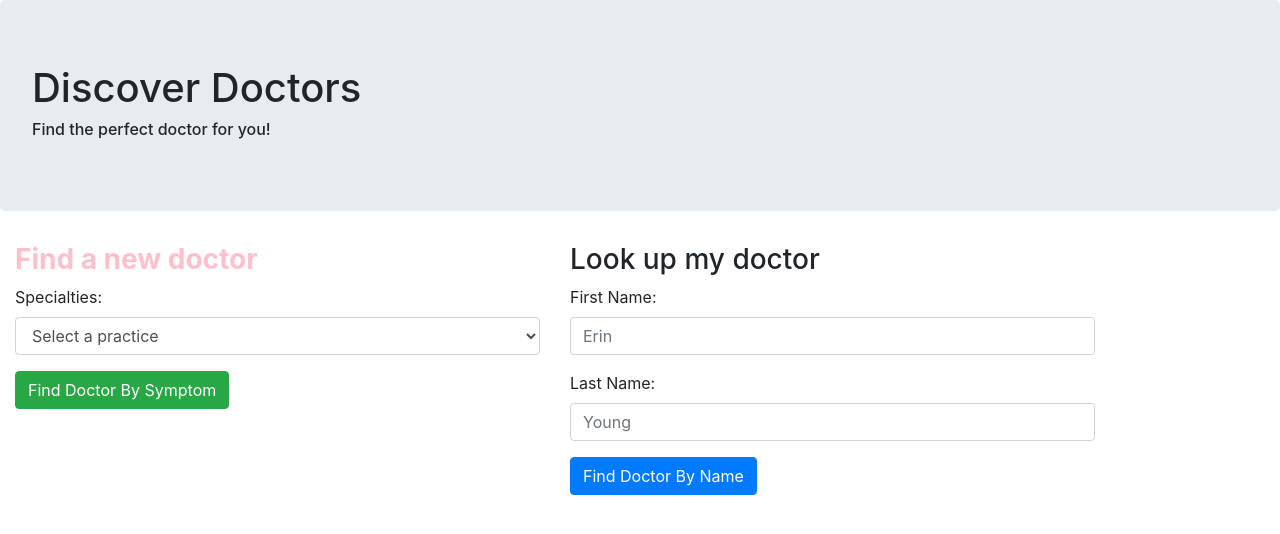
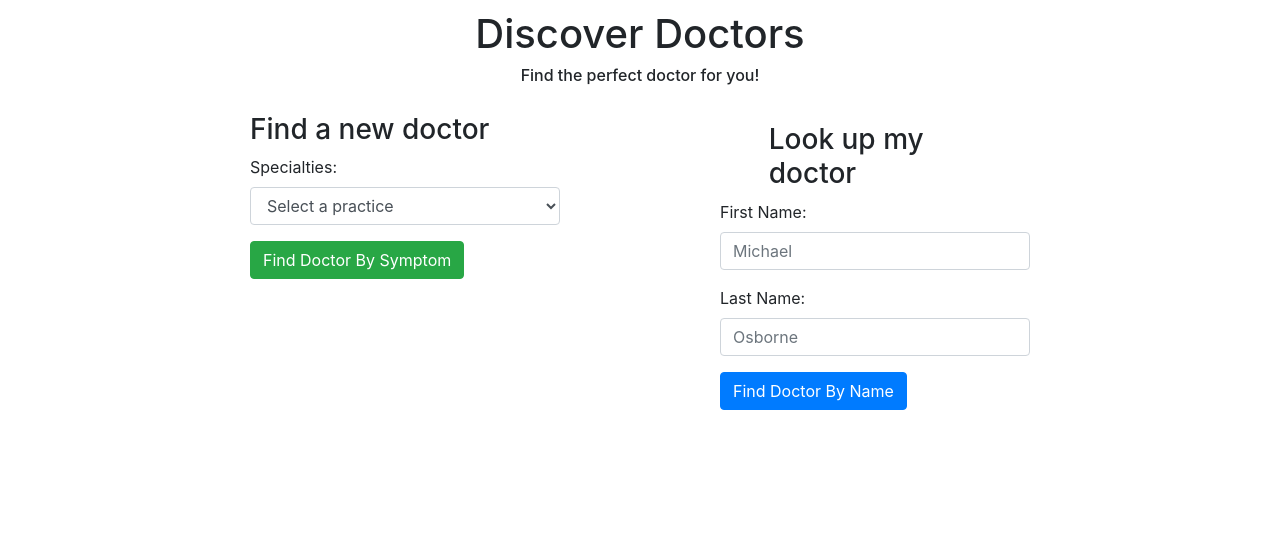
Before and after one commit to nikkiboyd/DocGawk, a website built with webpack: page src/index.html in a window 1280 px wide. Built offline with nearby package versions, Linux system fonts and the light colour scheme.

Commit message:
style user input form

```diff
--- a/src/index.html
+++ b/src/index.html
@@ -5,13 +5,13 @@
     <title>Discover Doctors</title>
   </head>
   <body>
-    <div class="jumbotron">
+    <div class="jumbotron center">
       <h1>Discover Doctors</h1>
       <h6>Find the perfect doctor for you!</h6>
     </div>
-    <div class="container row">
+    <div class="container row center">
       <div class="col-md-6">
-          <h3 class="modifyColor">Find a new doctor</h3>
+          <h3>Find a new doctor</h3>
           <div class="form-group">
             <label for="symptom">Specialties:</label>
             <select class="form-control" id="symptom">
@@ -35,18 +35,19 @@
           <button id="find-doctor-by-symptom" class="btn btn-success">Find Doctor By Symptom</button>
         </div>
         <div class="col-md-6">
-          <h3>Look up my doctor</h3>
+          <h3 div class="center">Look up my doctor</h3>
           <div class="form-group">
             <label for="first-name">First Name:</label>
-            <input type="text" class="form-control" id="first-name" placeholder="Erin">
+            <input type="text" class="form-control" id="first-name" placeholder="Michael">
           </div>
           <div class="form-group">
             <label for="last-name">Last Name:</label>
-            <input type="text" class="form-control" id="last-name" placeholder="Young">
+            <input type="text" class="form-control" id="last-name" placeholder="Osborne">
           </div>
           <button id="find-doctor-by-name" class="btn btn-primary">Find Doctor By Name</button>
-        <div class="errors"></div>
-        <div class="doctor-matches"></div>
+        </div>
+        <div class="errors row center"></div>
+        <div class="doctor-matches row center"></div>
       </div>
     </div>
   </body>
--- a/src/styles.css
+++ b/src/styles.css
@@ -1,16 +1,15 @@
-html {
-  background-color: yellow;
-}
-
 .center {
     margin: auto;
     width: 75%;
     padding: 10px;
-    text-align: center;
-    color: red;
+    background-color: white;
 }
 
-.modifyColor {
-  color: pink;
-  font-weight: bold;
+.col-md-6 {
+  padding-left: 80px;
+  padding-right: 80px;
 }
+
+.jumbotron {
+  text-align: center;
+}
```
